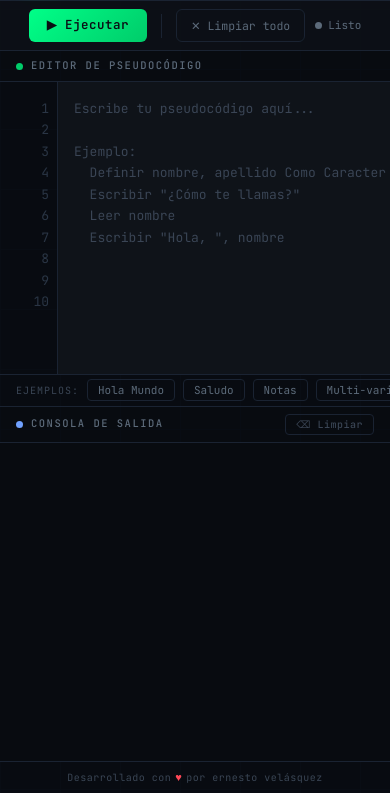
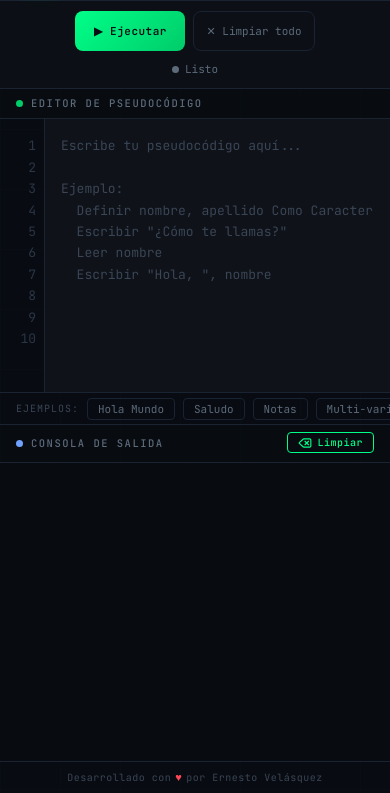
Before and after one commit to ErnestoLeonidas/LiteSeInt, a plain HTML site: page index.html in a window 390 px wide. Shown: the part 51-844 px from the top of the page. Drawn offline with nearby package versions, Linux system fonts and the light colour scheme.

Commit message:
v.0.1.3
fix css

```diff
--- a/index.html
+++ b/index.html
@@ -6,6 +6,7 @@
   <title>LiteSeInt — Intérprete de Pseudocódigo</title>
   <link href="https://cdn.jsdelivr.net/npm/bootstrap@5.3.3/dist/css/bootstrap.min.css" rel="stylesheet" />
   <link href="https://fonts.googleapis.com/css2?family=JetBrains+Mono:wght@300;400;500;600;700&family=Space+Mono:wght@400;700&display=swap" rel="stylesheet" />
+  <link rel="stylesheet" href="https://cdn.jsdelivr.net/npm/bootstrap-icons@1.11.3/font/bootstrap-icons.min.css">
   <style>
     /* ========================================
        CSS VARIABLES & THEME
@@ -222,17 +223,22 @@
 
     /* ---- Gutter ---- */
     .line-numbers {
-      width: 58px; padding: 16px 0;
+      width: 45px; padding: 16px 0;
       background: rgba(0,0,0,0.15); border-right: 1px solid var(--border-color);
       font-size: 13px; color: var(--line-number); line-height: var(--line-height-val);
       overflow: hidden; user-select: none; flex-shrink: 0;
     }
 
     .line-num-row {
-      display: flex; align-items: center; justify-content: flex-end;
-      padding-right: 8px; height: var(--line-px); position: relative;
+      display: flex;
+      align-items: center;
+      justify-content: flex-end;
+      padding-right: 8px;
+      height: var(--line-px);
+      position: relative;
       transition: background 0.15s, color 0.15s;
     }
+
     .line-num-row .exec-arrow {
       display: none;
       font-size: 11px;
@@ -240,17 +246,26 @@
       margin-right: 2px;
       flex-shrink: 0;
     }
-    .line-num-row.executing .exec-arrow {
-      display: inline;
-      color: var(--accent);
+
+    .line-num-row.executing .exec-arrow,
+    .line-num-row.has-error .exec-arrow {
+      display: none;
     }
-    .line-num-row.has-error .exec-arrow {
-      display: inline;
+
+    .line-num-row .num-text {
+      width: 24px;
+      text-align: right;
+    }
+
+    .line-num-row.executing {
+      background: var(--exec-highlight-bg);
+      color: var(--exec-highlight);
+    }
+
+    .line-num-row.has-error {
+      background: var(--error-highlight-bg);
       color: var(--error);
     }
-    .line-num-row .num-text { width: 24px; text-align: right; }
-
-    .line-num-row.executing { background: var(--exec-highlight-bg); color: var(--exec-highlight); }
 
     /* Error badge */
     .error-badge-container {
@@ -358,15 +373,34 @@
     .console-header-actions { margin-left: auto; }
 
     .btn-console-clear {
-      background: transparent; color: var(--text-muted);
-      border: 1px solid var(--border-color); padding: 2px 10px; border-radius: 4px;
-      font-family: var(--font-code); font-size: 10px; font-weight: 500;
-      cursor: pointer; transition: all 0.2s;
-      letter-spacing: 0.5px; text-transform: none;
+      background: transparent;
+      color: var(--accent);
+      border: 1px solid var(--accent);
+      padding: 2px 10px;
+      border-radius: 4px;
+      font-family: var(--font-code);
+      font-size: 10px;
+      font-weight: 500;
+      cursor: pointer;
+      transition: all 0.2s;
+      letter-spacing: 0.5px;
+      text-transform: none;
+      display: inline-flex;
+      align-items: center;
+      gap: 6px;
     }
+
     .btn-console-clear:hover {
-      border-color: var(--text-secondary); color: var(--text-primary);
-      background: rgba(255,255,255,0.03);
+      color: var(--bg-deep);
+      background: linear-gradient(135deg, var(--accent) 0%, #00cc6a 100%);
+      border-color: var(--accent);
+      box-shadow: 0 0 12px rgba(0,255,136,0.25);
+    }
+
+    .btn-console-clear i,
+    .btn-console-clear svg {
+      width: 14px;
+      height: 14px;
     }
 
     #consola {
@@ -503,13 +537,86 @@
        RESPONSIVE
        ======================================== */
     @media (max-width: 768px) {
-      .main-container { flex-direction: column; }
-      .editor-panel, .console-panel { min-height: 35vh; flex: none; border-right: none; }
-      .editor-panel { border-bottom: 1px solid var(--border-color); flex: 1; }
-      .console-panel { flex: 1; }
-      .toolbar { flex-wrap: wrap; height: auto; padding: 8px 16px; }
-      .toolbar-right { position: static; transform: none; }
+      .main-container {
+        flex-direction: column;
+      }
+
+      .editor-panel,
+      .console-panel {
+        min-height: 35vh;
+        flex: none;
+        border-right: none;
+      }
+
+      .editor-panel {
+        border-bottom: 1px solid var(--border-color);
+        flex: 1;
+      }
+
+      .console-panel {
+        flex: 1;
+      }
+
+      .toolbar {
+        flex-wrap: wrap;
+        height: auto;
+        padding: 10px 14px;
+        gap: 10px;
+      }
+
+      .toolbar-center {
+        width: 100%;
+        justify-content: center;
+        gap: 8px;
+        flex-wrap: wrap;
+      }
+
+      .toolbar-right {
+        position: static;
+        transform: none;
+        width: 100%;
+        justify-content: center;
+        display: flex;
+      }
+
+      .btn-exec,
+      .btn-stop,
+      .btn-secondary {
+        min-height: 40px;
+        padding: 8px 12px;
+        font-size: 11px;
+        border-radius: 8px;
+        justify-content: center;
+      }
+
+      .btn-exec,
+      .btn-stop {
+        min-width: 110px;
+      }
+
+      .btn-secondary {
+        min-width: 110px;
+      }
+
+      .toolbar-separator {
+        display: none;
+      }
+
+      .status-indicator {
+        justify-content: center;
+        font-size: 11px;
+      }
     }
+
+    @supports (-webkit-touch-callout: none) {
+      @media (hover: none) and (pointer: coarse) {
+        #editor,
+        .console-input-field {
+          font-size: 16px;
+        }
+      }
+    }
+
   </style>
 </head>
 <body>
@@ -522,7 +629,7 @@
         <div class="app-logo-icon">L</div>
         <div class="app-logo-text">Lite<span>SeInt</span></div>
       </div>
-      <div class="app-version">v2.0</div>
+      <div class="app-version">v0.1.3</div>
     </header>
 
     <!-- ========== TOOLBAR ========== -->
@@ -585,7 +692,10 @@ Ejemplo:
           <div class="panel-header-dot" style="background: var(--info);"></div>
           Consola de salida
           <div class="console-header-actions">
-            <button class="btn-console-clear" id="btnLimpiarConsola">⌫ Limpiar</button>
+          <button class="btn-console-clear" id="btnLimpiarConsola">
+            <i data-lucide="delete"></i>
+            Limpiar
+          </button>
           </div>
         </div>
         <div id="consola"></div>
@@ -594,7 +704,7 @@ Ejemplo:
 
     <!-- ========== FOOTER ========== -->
     <footer class="app-footer">
-      Desarrollado con<span class="heart">♥</span>por ernesto velásquez
+      Desarrollado con<span class="heart">♥</span>por Ernesto Velásquez
     </footer>
 
   </div>
@@ -1305,5 +1415,10 @@ Escribir "Edad: ", edad`,
       });
     });
   </script>
+
+  <script src="https://unpkg.com/lucide@latest"></script>
+  <script>
+    lucide.createIcons();
+  </script>
 </body>
 </html>
```
